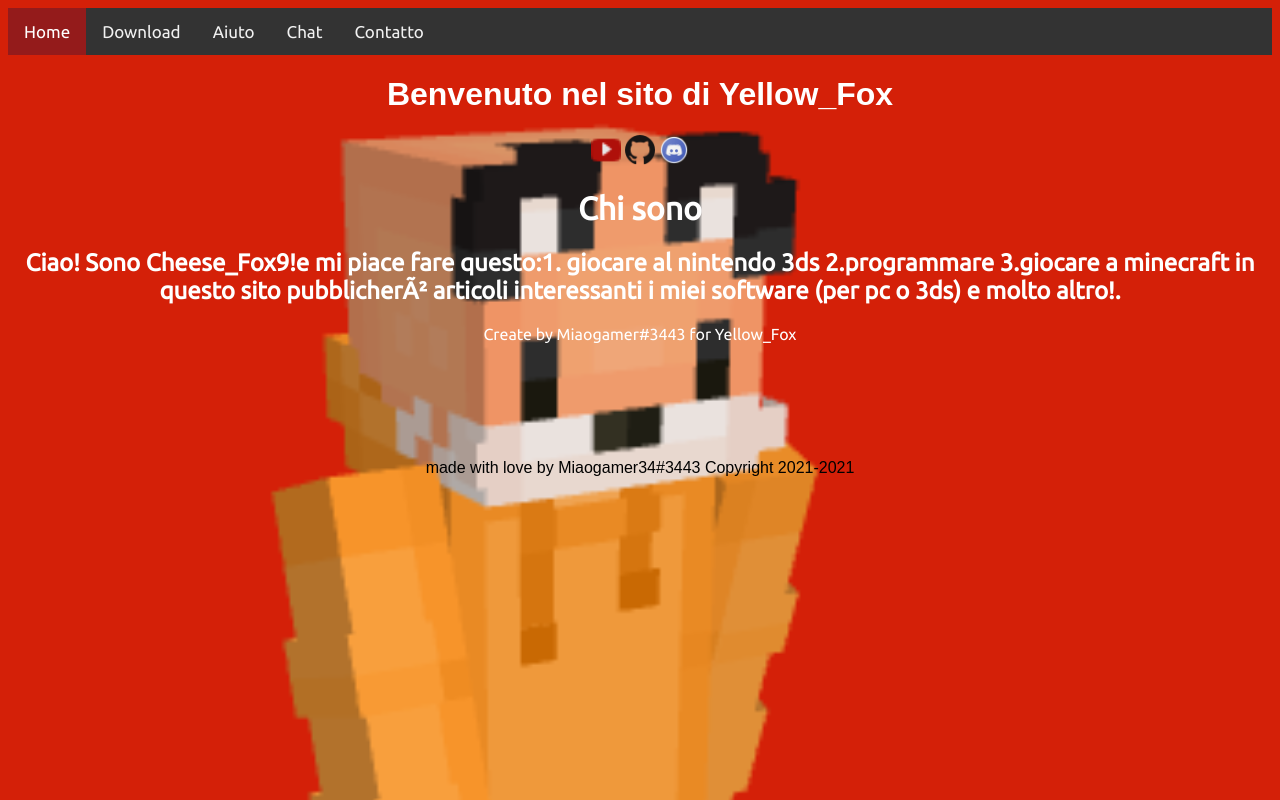
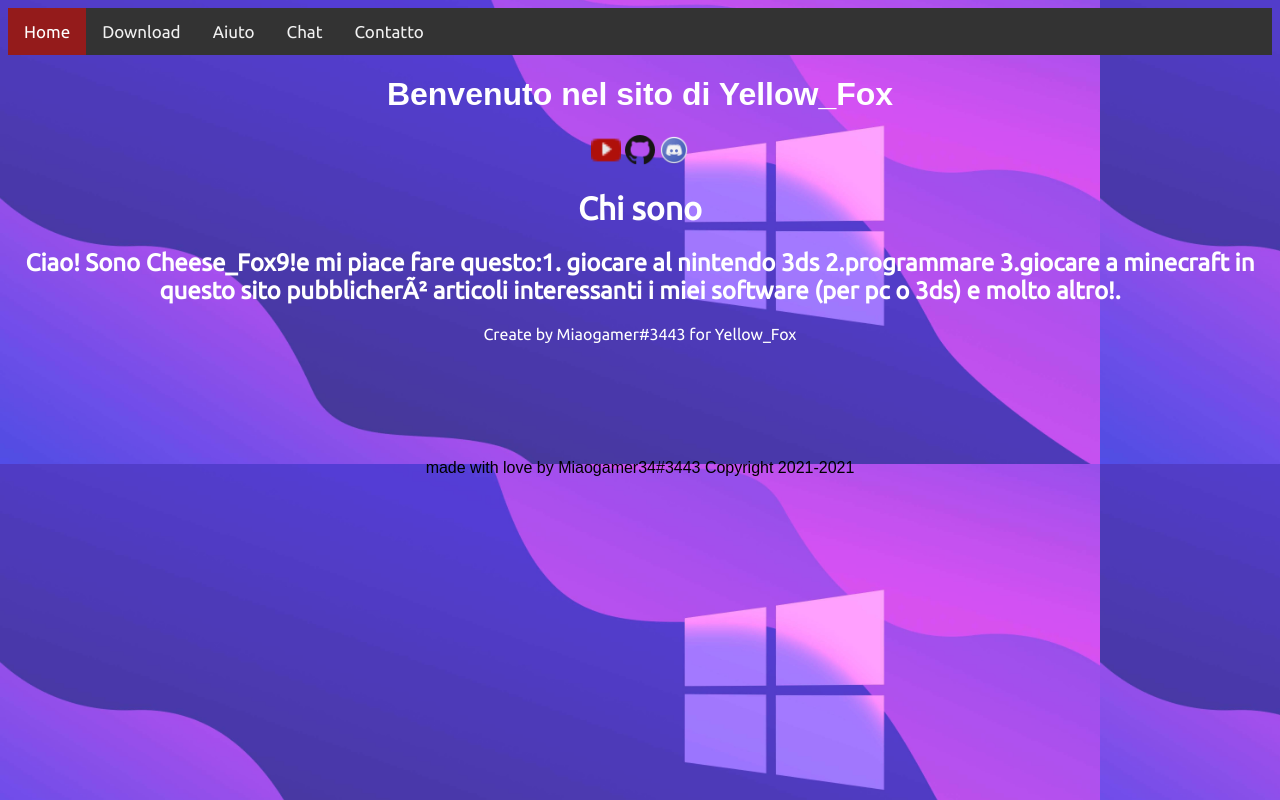
Before and after one commit to ErgFox9/ergfox9.github.io, a plain HTML site: page index.html in a window 1280 px wide. Drawn offline with Linux system fonts and the light colour scheme.

Commit message:
Update index.html

```diff
--- a/index.html
+++ b/index.html
@@ -51,8 +51,7 @@
     <meta name="viewport" content="width=device-width, initial-scale=1.0">
     <style>
         body {
-            background-color: rgb(212, 32, 8);
-            background-image: url("img/Rt2vCHb6P4AAAAASUVORK5CYII.png");
+            background-image: url("background.jpg");
             background-size: 1100px;
             background-position: down;
         }
```
